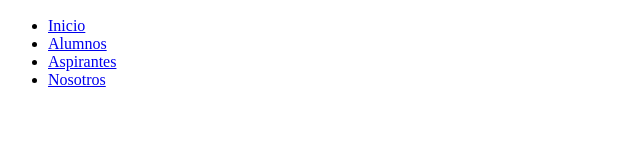
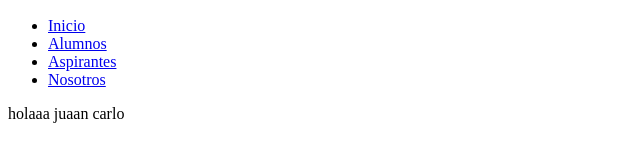
Before and after one commit to cristian-iram-monarres-mtz/Colegio, a plain HTML site: page INDEX.html in a window 1280 px wide. Shown: the part 186-348 px from the top of the page, without its empty margins (0-640 px from the left). Drawn offline with Linux system fonts and the light colour scheme; files whose address does not match are found by name.

Commit message:
1er modificacion prueba

```diff
--- a/INDEX.html
+++ b/INDEX.html
@@ -27,6 +27,8 @@
         <li><a href="#"> Nosotros </a></li>
     </ul>
 
+    <p>holaaa juaan carlo</p>
+
 </body>
 
 
```
